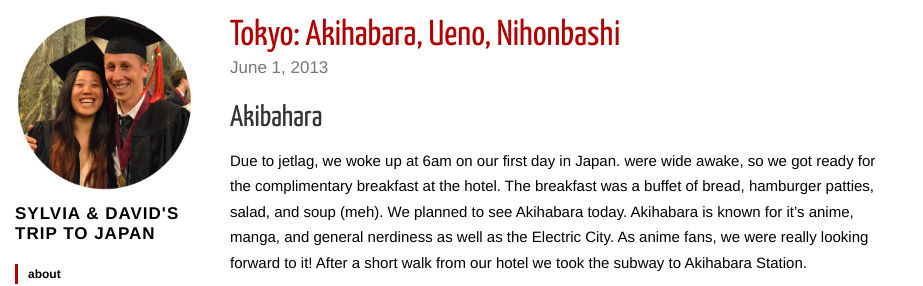
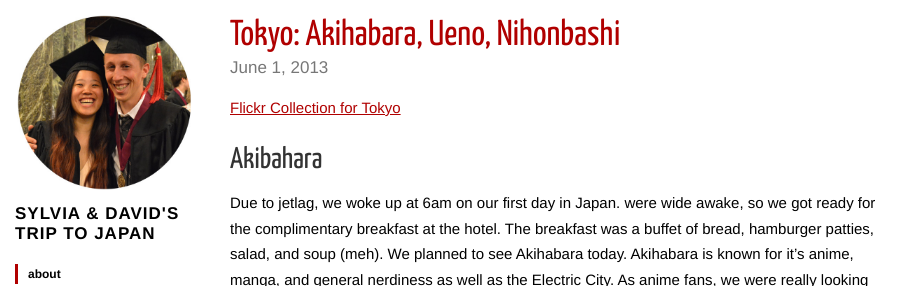
Before and after one commit to kasaharas/japan-blog, a Jekyll site: the page built from _posts/2013-06-01-tokyo-akihabara-ueno-nihonbashi.md, in a window 1280 px wide and 1400 px high, cut to the strip 0-286 px from the top of the window. Shown: the whole strip, without its empty margins (0-923 px from the left). Built offline with Jekyll 4.4.1, drawn with Linux system fonts in a browser that asks for light colours; nearby versions of some CDN libraries.

Commit message:
Added flickr link

```diff
--- a/_posts/2013-06-01-tokyo-akihabara-ueno-nihonbashi.md
+++ b/_posts/2013-06-01-tokyo-akihabara-ueno-nihonbashi.md
@@ -6,9 +6,12 @@ description: "In the morning, we explore Akihabara, the Electric City and anime
 	      near our hotel in Nihonbashi."
 category:
 image: "/images/previews/02.jpg"
+flickr: http://www.flickr.com/photos/96692645@N03/collections/72157633844862415/
 tags: [Tokyo, Akihabara, Ueno, Nihonbashi]
 ---
 {% include JB/setup %}
+
+[Flickr Collection for Tokyo](http://www.flickr.com/photos/96692645@N03/collections/72157633844862415/)
 
 Akibahara
 ---------
--- a/css/base.css
+++ b/css/base.css
@@ -124,6 +124,12 @@ a {
     margin-bottom: 20px; }
   .content img:hover {
     border: 2px solid #B00000; }
+  .content .left {
+    float: left;
+    margin-left: 75px; }
+  .content .right {
+    float: right;
+    margin-right: 75px; }
   .content hr {
     border: 0;
     height: 6px;
--- a/index.html
+++ b/index.html
@@ -20,6 +20,10 @@ title: "Our Trip to Japan"
         <p>{{ post.description }}</p>
         <br/>
       {% endif %}
+      {% if post.flickr %}
+        <br/>
+        <a style="float:right; font-size:13px;" href="{{ post.flickr }}">Flickr Collection</a>
+      {% endif %}
       <div style="clear:both;"/>
     </li>
     {% endfor %}
```
